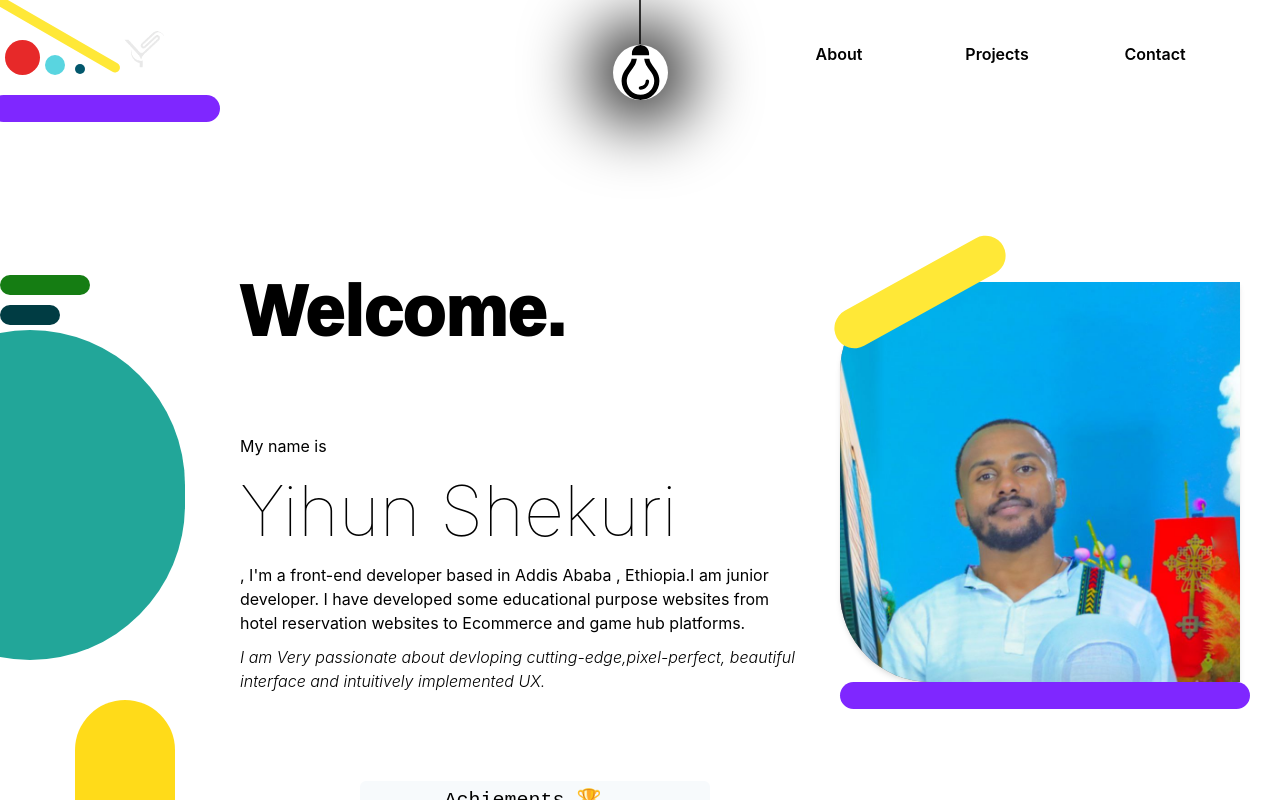
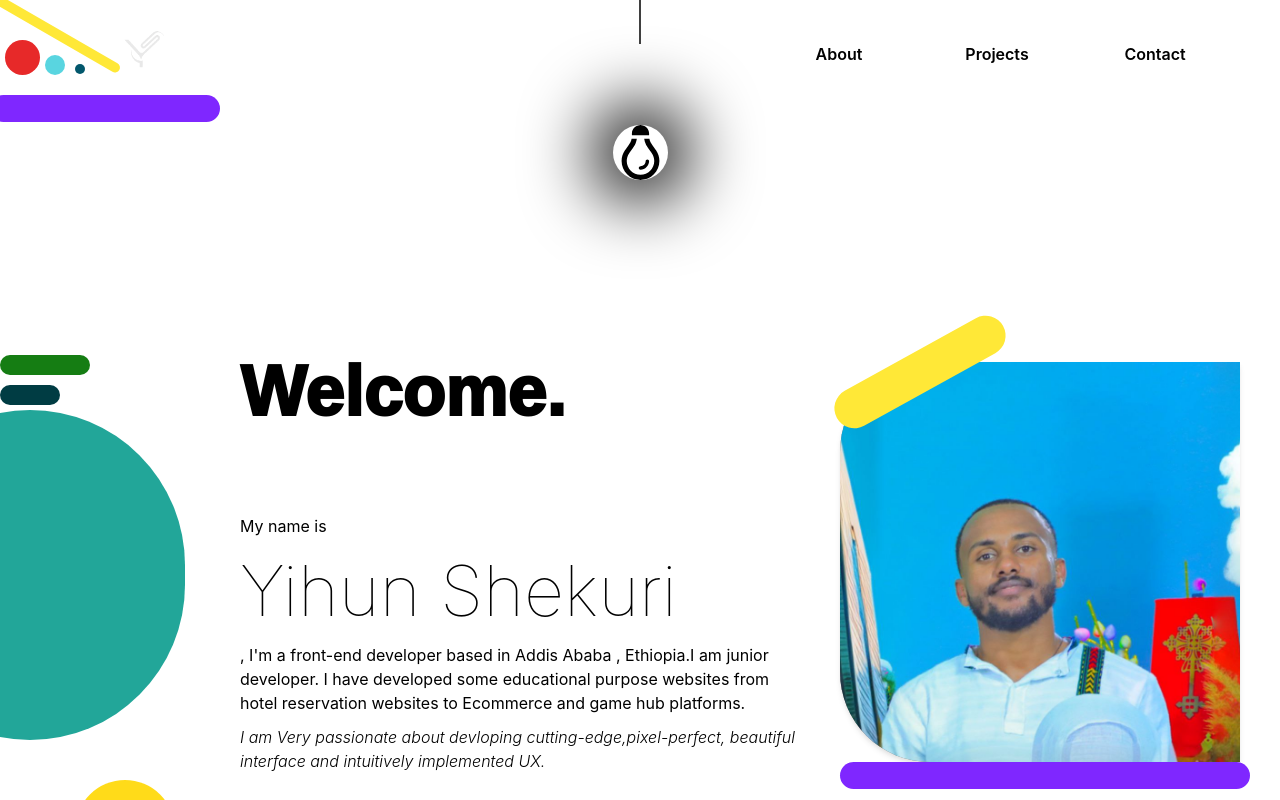
Before and after one commit to hailemichael121/Mine, a React (Vite) app: page / in a window 1280 px wide. Shown: the top 800 px of the page. Built offline with nearby package versions, Linux system fonts and the light colour scheme; a web font is replaced by a local one.

Commit message:
edit the color mood switcher bulb height

```diff
--- a/src/components/ColorModeSwitch.tsx
+++ b/src/components/ColorModeSwitch.tsx
@@ -8,7 +8,7 @@ const ColorModeSwitch = () => {
   return (
     <HStack display="flex" justifyContent="center" alignItems="center">
       <Button
-        pt={45}
+        pt={125}
         onClick={toggleColorMode}
         background="transparent"
         size="100px"
@@ -34,7 +34,7 @@ const ColorModeSwitch = () => {
                 left: "50%", // Center the line horizontally
                 transform: "translateX(-50%)", // Offset for proper centering
                 width: "0",
-                height: "100px",
+                height: "130px",
                 borderTop: "49px solid  #f1c008", // Adjust color and thickness
                 borderLeft: "1px solid #f1c008",
                 borderRight: "1px solid  #f1c008",
```
